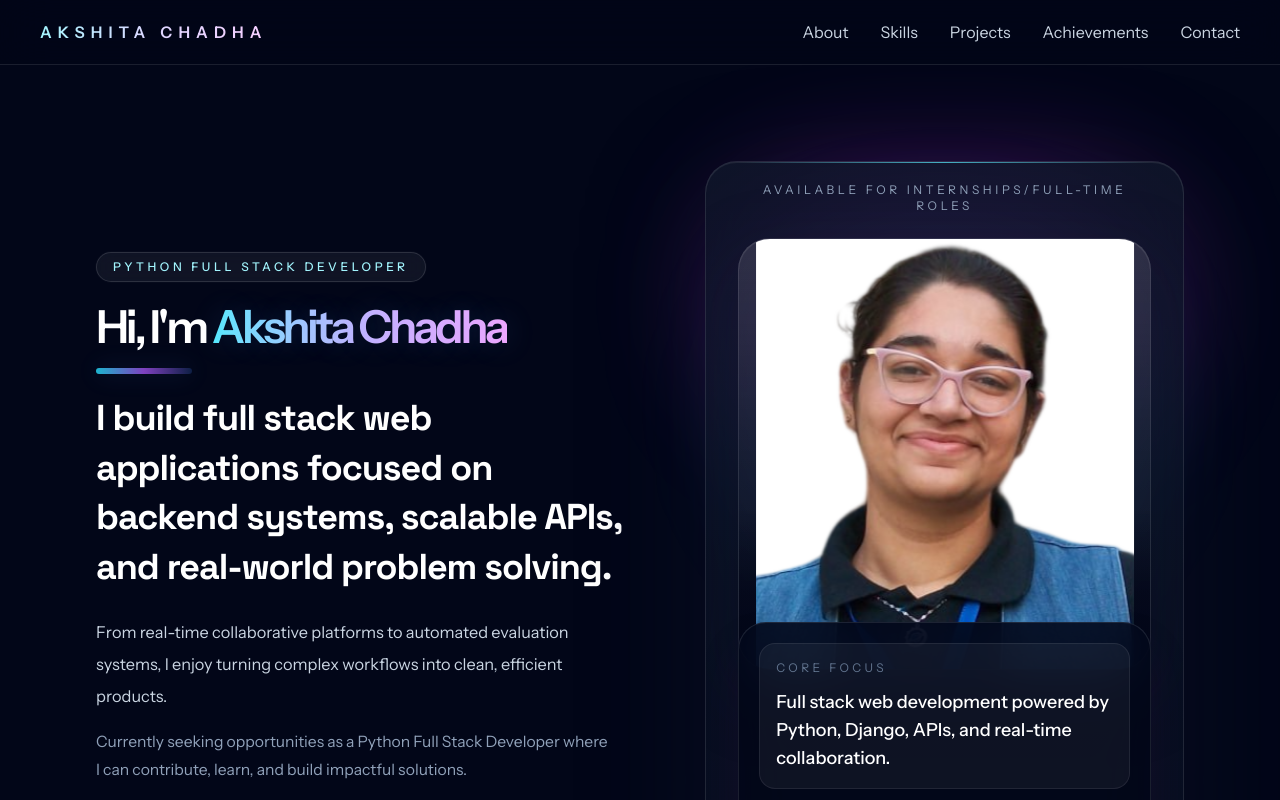
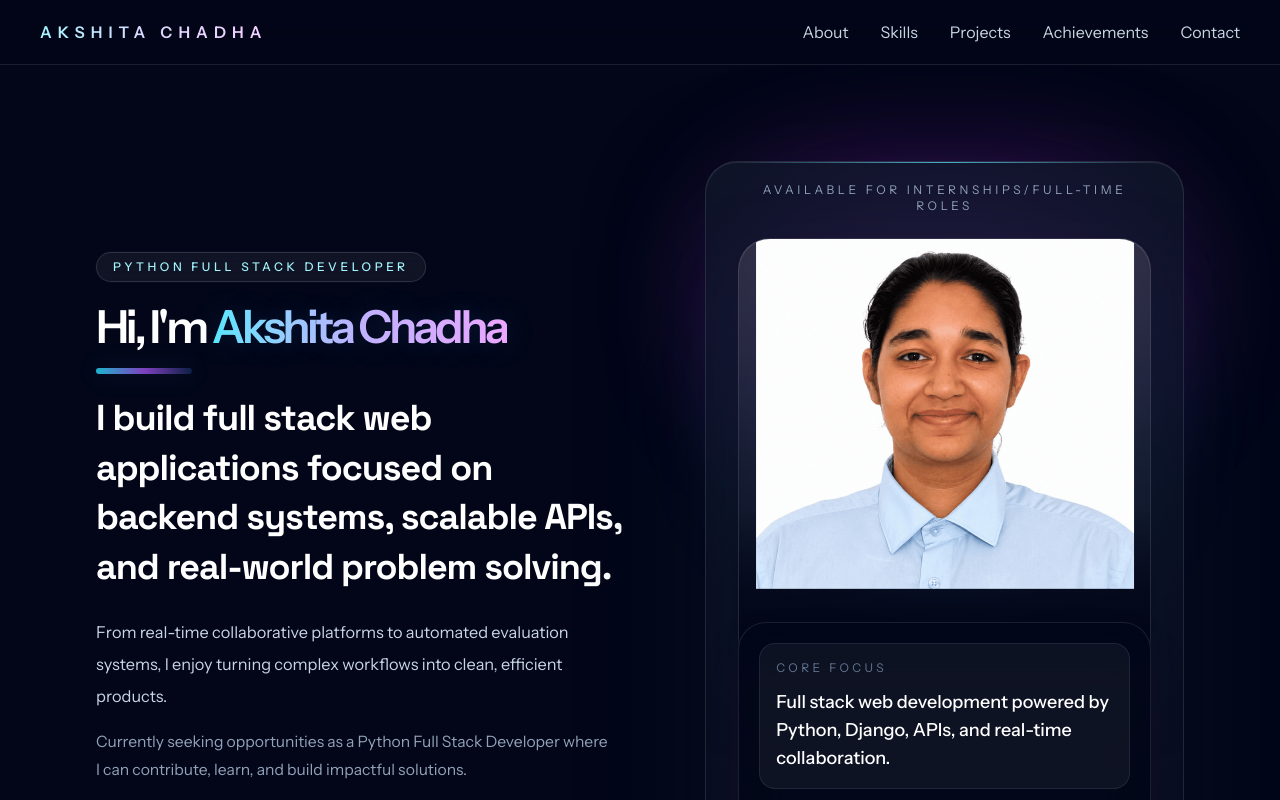
Before and after one commit to AkshitaChadha/Portfolio, a React (Vite) app: page / in a window 1280 px wide. Shown: the top 800 px of the page. Built offline with nearby package versions, Linux system fonts and the light colour scheme.

Commit message:
Changed Display Picture

```diff
--- a/src/App.jsx
+++ b/src/App.jsx
@@ -408,7 +408,7 @@ function App() {
                     <div className="absolute inset-0 bg-[radial-gradient(circle_at_center,rgba(125,211,252,0.16),transparent_58%)]" />
                     <div className="absolute inset-x-0 bottom-0 h-40 bg-gradient-to-t from-slate-950 via-slate-950/70 to-transparent" />
                     <Motion.img
-                      src="/akshita-portrait.png"
+                      src="/Akshita_Chadha_Photo.jpg"
                       alt="Portrait of Akshita Chadha"
                       className="absolute left-1/2 top-[-1.25rem] w-[96%] max-w-none -translate-x-1/2 object-contain sm:top-[-1.75rem] sm:w-[92%]"
                       animate={reduceMotion ? {} : { y: [0, -10, 0] }}
```
Also changed, not shown: public/Akshita_Chadha_Photo.jpg (added).
